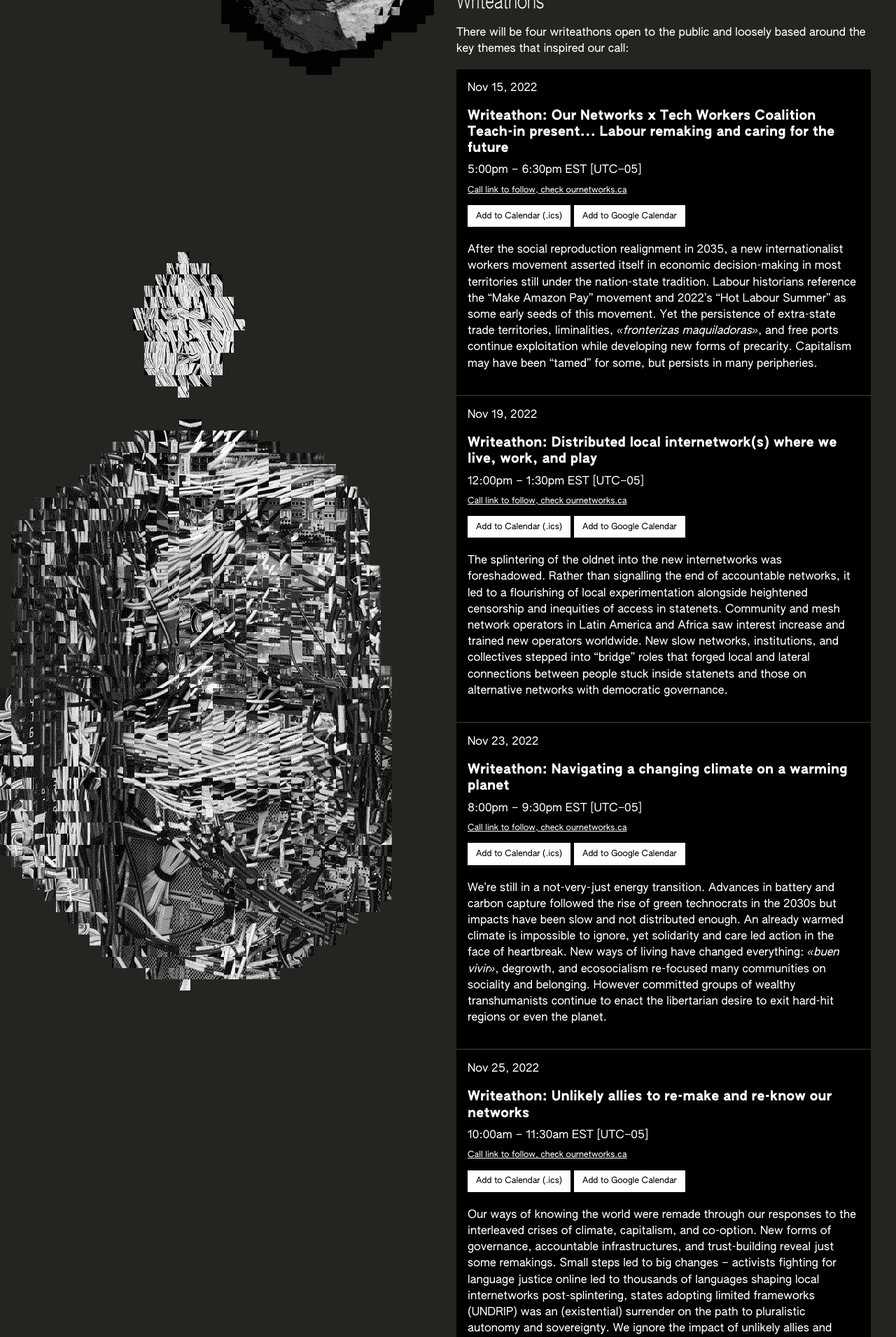
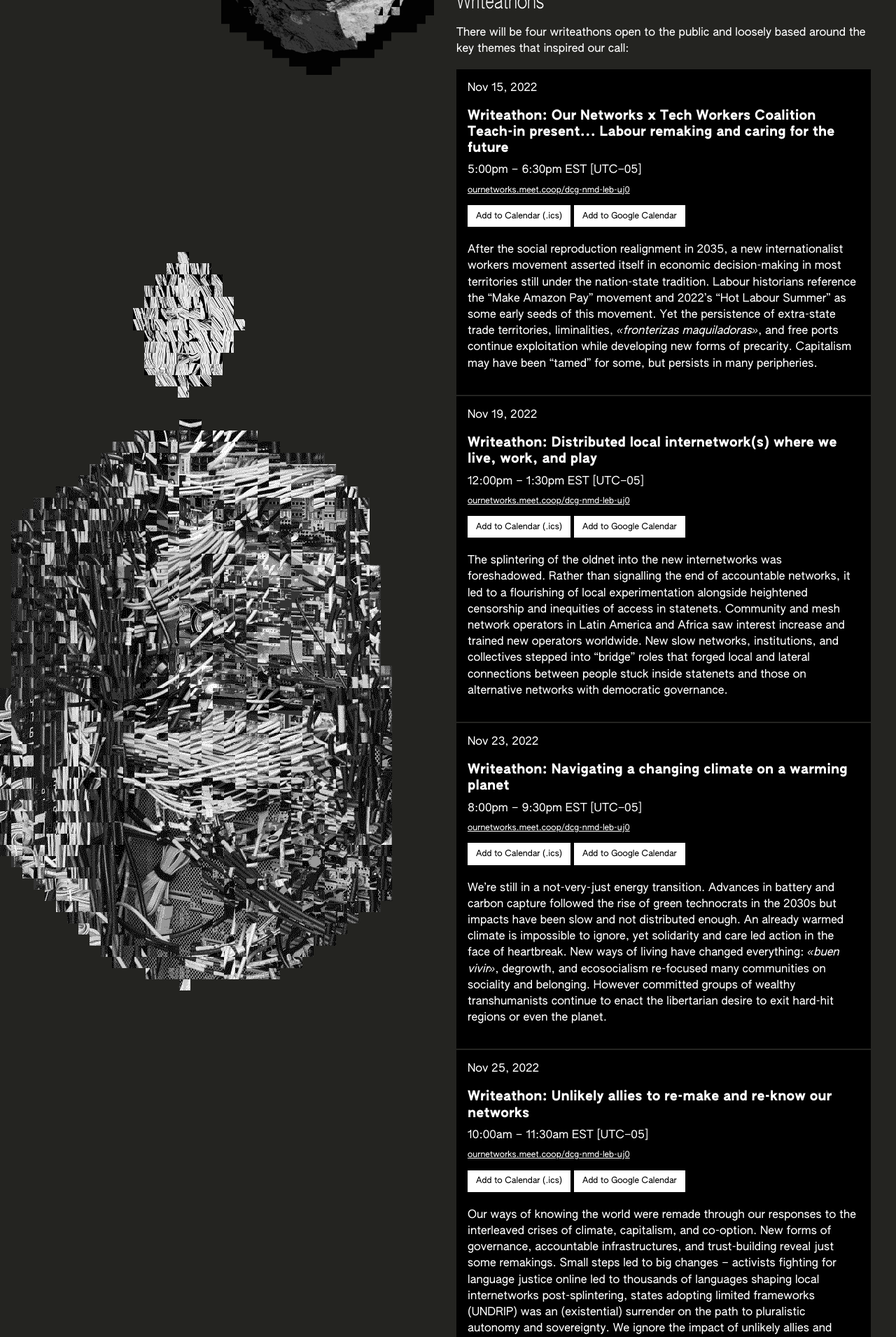
Before and after one commit to ournetworks/ournetworks.ca, a Jekyll site: the page built from index.md, in a window 1280 px wide. Shown: the part 1570-3480 px from the top of the page at 70% size. Built offline with Jekyll 4.4.1, drawn with Linux system fonts in a browser that asks for light colours.

Commit message:
add meet.coop links

```diff
--- a/_data/events.yml
+++ b/_data/events.yml
@@ -1,7 +1,7 @@
 - title: "Writeathon: Our Networks x Tech Workers Coalition Teach-in present... Labour remaking and caring for the future"
   type: call
-  location: "Call link to follow, check ournetworks.ca"
-  locationLink: https://ournetworks.ca/
+  location: "ournetworks.meet.coop/dcg-nmd-leb-uj0"
+  locationLink: https://ournetworks.meet.coop/dcg-nmd-leb-uj0
   date: 2022-11-15
   startTime: '17:00'
   endTime: '18:30'
@@ -12,8 +12,8 @@
 
 - title: "Writeathon: Distributed local internetwork(s) where we live, work, and play"
   type: call
-  location: "Call link to follow, check ournetworks.ca"
-  locationLink: https://ournetworks.ca/
+  location: "ournetworks.meet.coop/dcg-nmd-leb-uj0"
+  locationLink: https://ournetworks.meet.coop/dcg-nmd-leb-uj0
   date: 2022-11-19
   startTime: '12:00'
   endTime: '13:30'
@@ -23,8 +23,8 @@
 
 - title: "Writeathon: Navigating a changing climate on a warming planet"
   type: call
-  location: "Call link to follow, check ournetworks.ca"
-  locationLink: https://ournetworks.ca/
+  location: "ournetworks.meet.coop/dcg-nmd-leb-uj0"
+  locationLink: https://ournetworks.meet.coop/dcg-nmd-leb-uj0
   date: 2022-11-23
   startTime: '20:00'
   endTime: '21:30'
@@ -34,8 +34,8 @@
 
 - title: "Writeathon: Unlikely allies to re-make and re-know our networks"
   type: call
-  location: "Call link to follow, check ournetworks.ca"
-  locationLink: https://ournetworks.ca/
+  location: "ournetworks.meet.coop/dcg-nmd-leb-uj0"
+  locationLink: https://ournetworks.meet.coop/dcg-nmd-leb-uj0
   date: 2022-11-25
   startTime: '10:00'
   endTime: '11:30'
```
